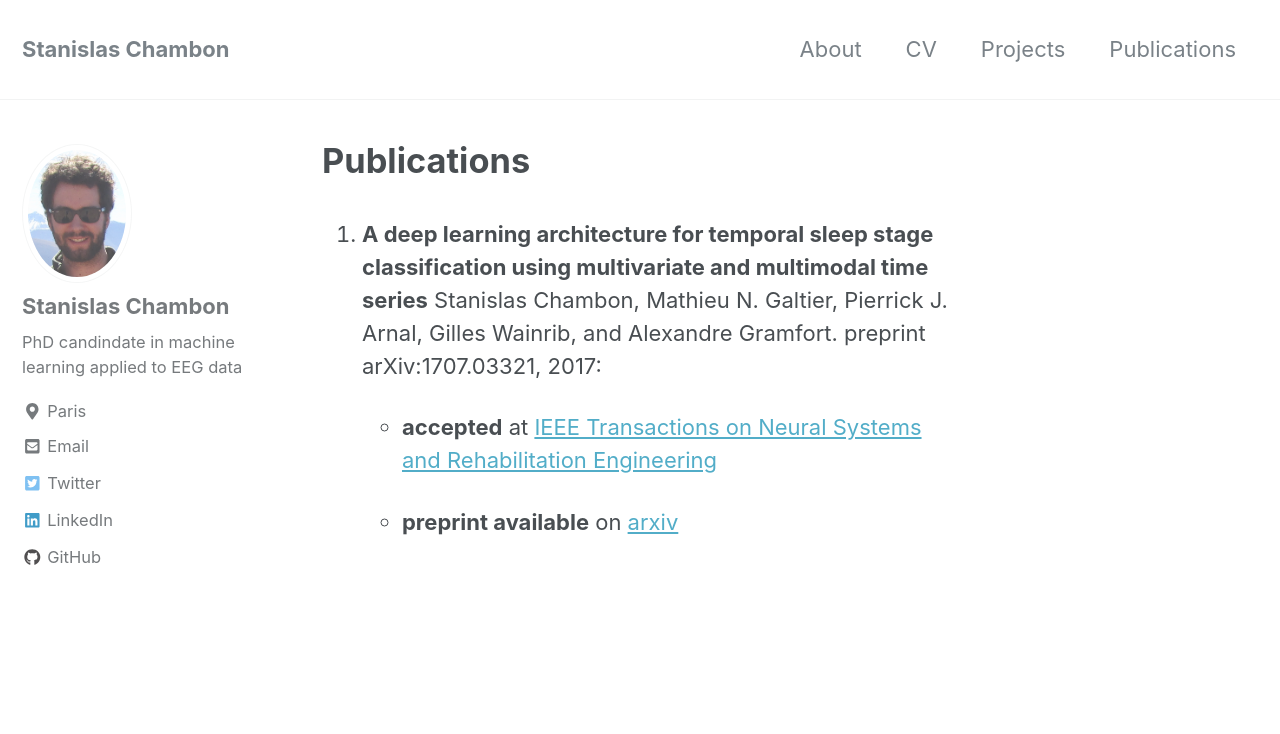
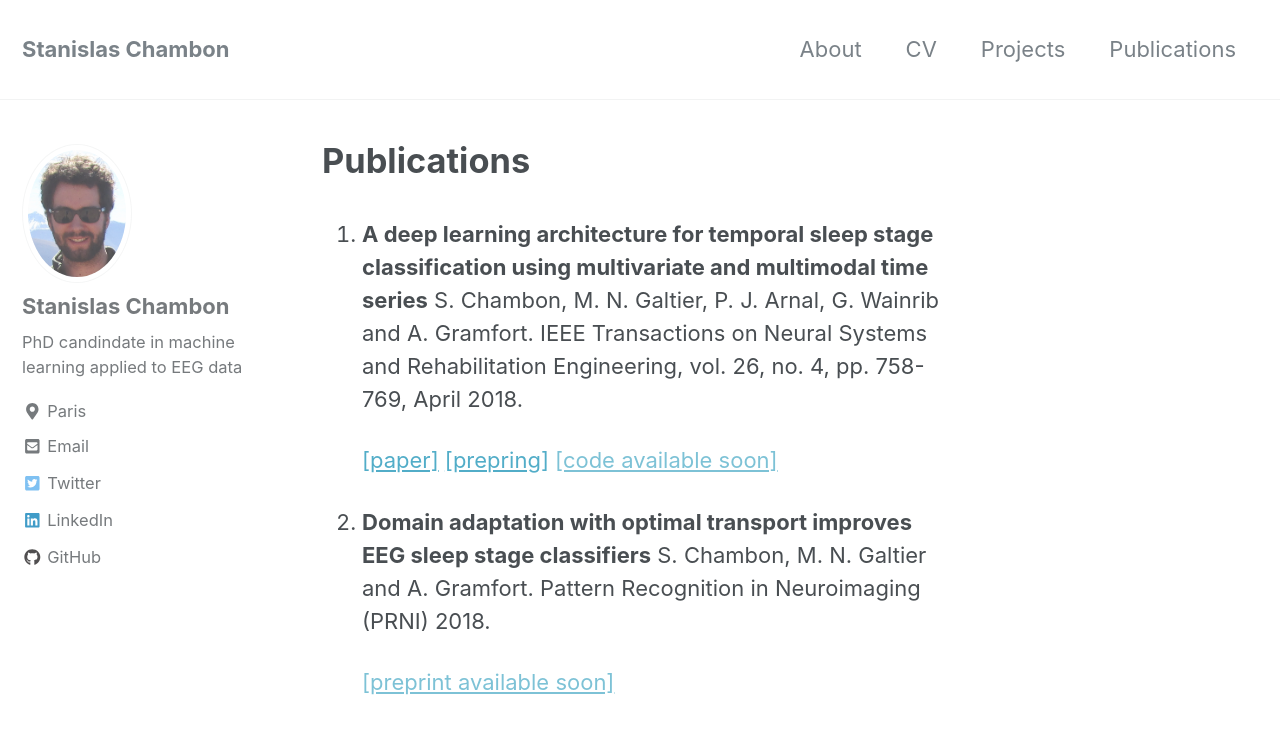
Before and after one commit to Slasnista/Slasnista.github.io, a Jekyll site: the page built from _pages/publications.md, in a window 1280 px wide and 900 px high. Shown: the top 734 px of the window. Built offline with Jekyll 4.4.1, drawn with Linux system fonts in a browser that asks for light colours; nearby versions of some CDN libraries.

Commit message:
update pages

```diff
--- a/_pages/publications.md
+++ b/_pages/publications.md
@@ -4,8 +4,10 @@ title: Publications
 permalink: /publications/
 ---
 
-1. **A deep learning architecture for temporal sleep stage classification using multivariate and multimodal time series** Stanislas Chambon, Mathieu N. Galtier, Pierrick J. Arnal, Gilles Wainrib, and Alexandre Gramfort. preprint arXiv:1707.03321, 2017:
+1. **A deep learning architecture for temporal sleep stage classification using multivariate and multimodal time series** S. Chambon, M. N. Galtier, P. J. Arnal, G. Wainrib and A. Gramfort. IEEE Transactions on Neural Systems and Rehabilitation Engineering, vol. 26, no. 4, pp. 758-769, April 2018.
 
-	- **accepted** at [IEEE Transactions on Neural Systems and Rehabilitation Engineering](http://ieeexplore.ieee.org/document/8307462/)
+	[[paper]](http://ieeexplore.ieee.org/document/8307462/) [[prepring]](https://arxiv.org/abs/1707.03321) [[code available soon]]()
 
-	- **preprint available** on [arxiv](https://arxiv.org/abs/1707.03321)
+2. **Domain adaptation with optimal transport improves EEG sleep stage classifiers** S. Chambon, M. N. Galtier and A. Gramfort. Pattern Recognition in Neuroimaging (PRNI) 2018.
+
+	[[preprint available soon]]()
```
Also changed, not shown: _pages/about.md (+2 -3 lines), _pages/cv.md (+4 -1 lines), _pages/projects.md (+4 -2 lines).
